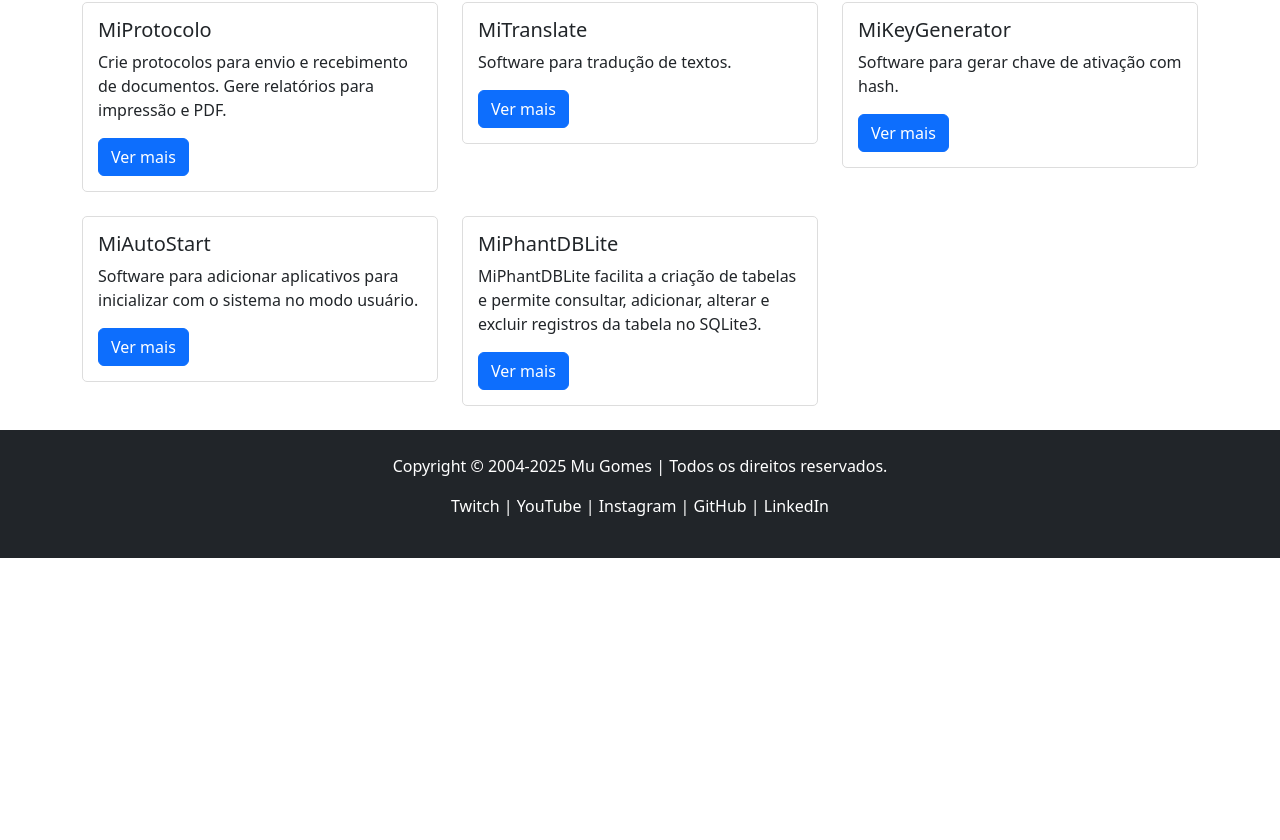
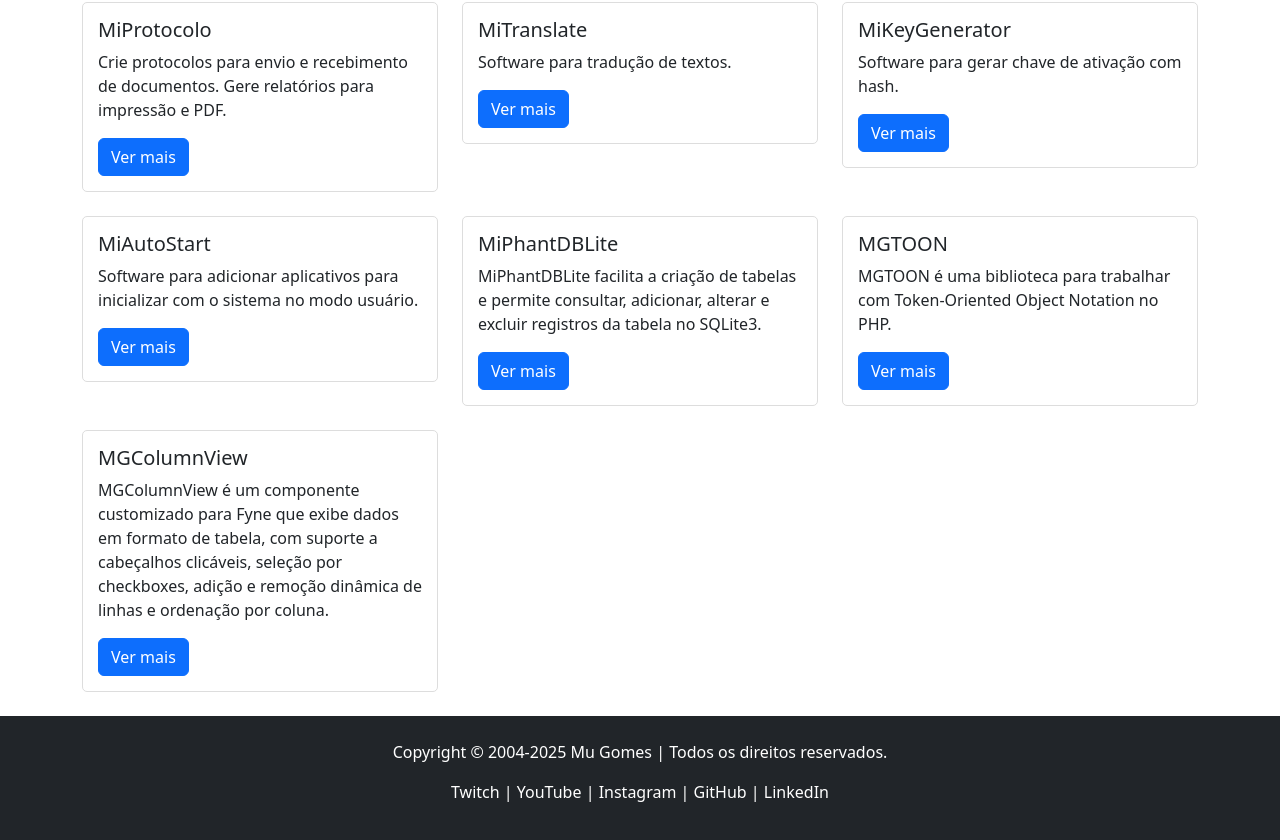
Before and after one commit to mugomes/mugomes.github.io, a Vue app: page /catalogo.html in a window 1280 px wide. Shown: the part 1413-2253 px from the top of the page. Before the commit the page ends 1971 px from the top, so only its background shows below. Built offline with nearby package versions, Linux system fonts and the light colour scheme.

Commit message:
Added MGTOON and MGColumnView

```diff
--- a/src/views/Catalogo.vue
+++ b/src/views/Catalogo.vue
@@ -197,6 +197,20 @@
           category: "Bibliotecas",
           description: "MiPhantDBLite facilita a criação de tabelas e permite consultar, adicionar, alterar e excluir registros da tabela no SQLite3.",
           link: "https://github.com/mugomes/miphantdblite"
+        },
+        {
+          id: 21,
+          name: "MGTOON",
+          category: "Bibliotecas",
+          description: "MGTOON é uma biblioteca para trabalhar com Token-Oriented Object Notation no PHP.",
+          link: "https://github.com/mugomes/mgtoon"
+        },
+        {
+          id: 22,
+          name: "MGColumnView",
+          category: "Bibliotecas",
+          description: "MGColumnView é um componente customizado para Fyne que exibe dados em formato de tabela, com suporte a cabeçalhos clicáveis, seleção por checkboxes, adição e remoção dinâmica de linhas e ordenação por coluna.",
+          link: "https://github.com/mugomes/mgcolumnview"
         }
       ],
     };
```
